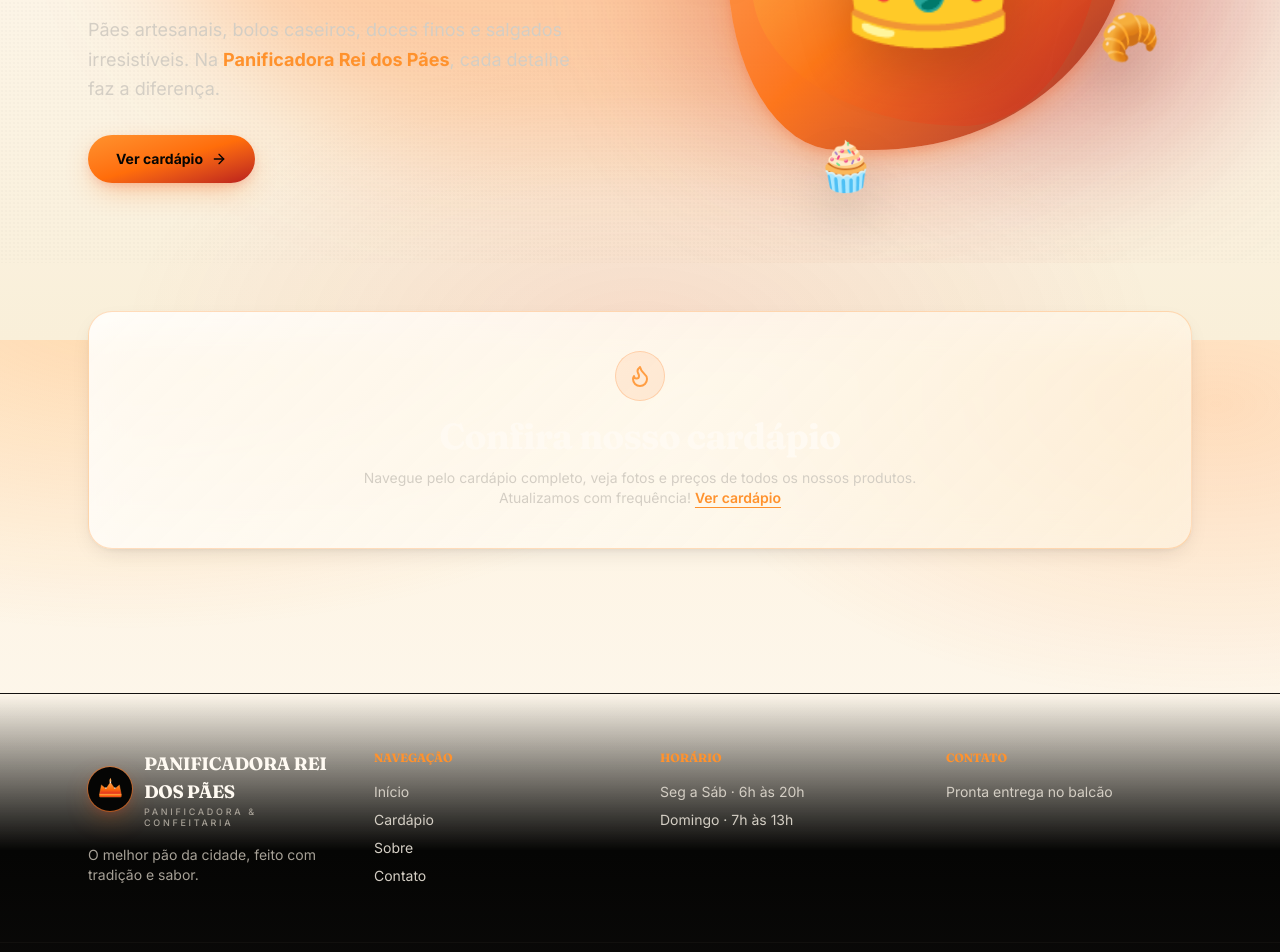
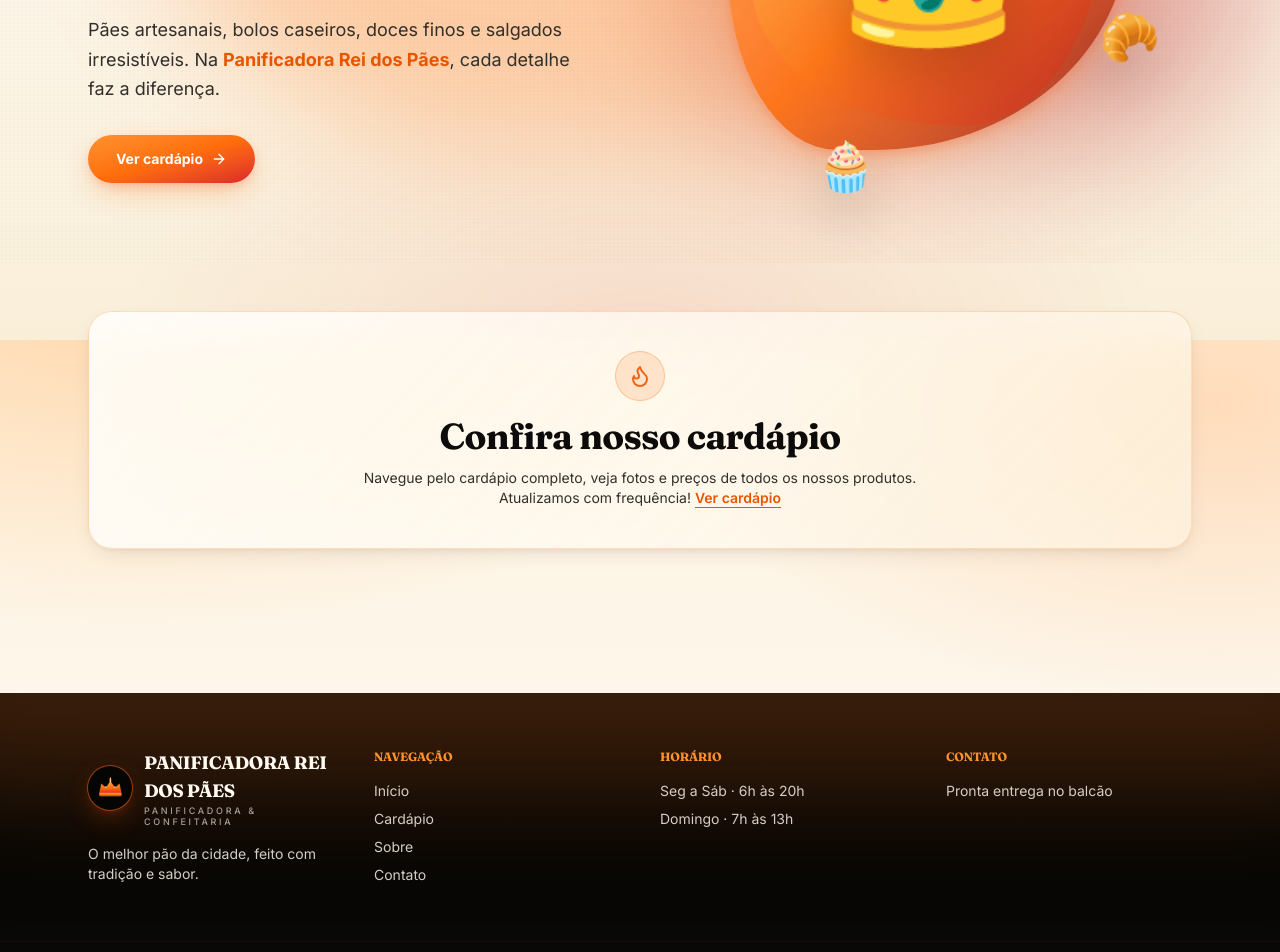
Before and after one commit to Ezequiel-o-Rodrigues/panificadora-rei-dos-paes, a Next.js app: page / in a window 1280 px wide. Shown: the part 460-1412 px from the top of the page. Built offline with nearby package versions, Linux system fonts and the light colour scheme; no server answers.

Commit message:
fix: update color scheme and improve header styles for better visibility

```diff
--- a/app/(public)/page.tsx
+++ b/app/(public)/page.tsx
@@ -27,24 +27,24 @@ export default function HomePage() {
         />
         <div className="mx-auto grid max-w-6xl gap-12 px-4 pb-20 pt-12 sm:px-6 md:pt-20 lg:grid-cols-2 lg:pt-28">
           <div className="flex flex-col justify-center">
-            <span className="inline-flex w-fit items-center gap-2 rounded-full border border-flame-500/40 bg-flame-500/10 px-4 py-1.5 text-xs font-semibold uppercase tracking-[0.2em] text-flame-300 backdrop-blur">
+            <span className="inline-flex w-fit items-center gap-2 rounded-full border border-flame-500/40 bg-flame-500/10 px-4 py-1.5 text-xs font-semibold uppercase tracking-[0.2em] text-flame-600 backdrop-blur">
               <Flame className="h-3.5 w-3.5 animate-flicker" />
               {hero.tagline}
             </span>
-            <h1 className="mt-6 font-display text-5xl font-bold leading-[1.02] text-ivory-50 sm:text-6xl lg:text-7xl">
+            <h1 className="mt-6 font-display text-5xl font-bold leading-[1.02] text-onyx-900 sm:text-6xl lg:text-7xl">
               {hero.titulo}
               <br />
               <span className="text-gradient-flame">{hero.tituloDestaque}</span>
             </h1>
-            <p className="mt-6 max-w-lg text-base leading-relaxed text-onyx-200 sm:text-lg">
+            <p className="mt-6 max-w-lg text-base leading-relaxed text-onyx-600 sm:text-lg">
               {hero.descricao} Na{" "}
-              <strong className="text-flame-400">{TENANT_CONFIG.nome}</strong>,
+              <strong className="text-flame-600">{TENANT_CONFIG.nome}</strong>,
               cada detalhe faz a diferença.
             </p>
             <div className="mt-8 flex flex-wrap gap-3">
               <Link
                 href="/cardapio"
-                className="group inline-flex items-center gap-2 rounded-full bg-gradient-to-br from-flame-400 via-flame-500 to-rust-600 px-7 py-3.5 text-sm font-bold text-onyx-950 shadow-flame transition hover:shadow-glow-lg"
+                className="group inline-flex items-center gap-2 rounded-full bg-gradient-to-br from-flame-400 via-flame-500 to-rust-500 px-7 py-3.5 text-sm font-bold text-white shadow-flame transition hover:shadow-glow-lg"
               >
                 Ver cardápio
                 <ArrowRight className="h-4 w-4 transition group-hover:translate-x-1" />
@@ -54,7 +54,7 @@ export default function HomePage() {
                   href={instagramUrl}
                   target="_blank"
                   rel="noreferrer"
-                  className="inline-flex items-center gap-2 rounded-full border border-flame-500/40 bg-onyx-900/60 px-6 py-3.5 text-sm font-semibold text-ivory-50 backdrop-blur transition hover:border-flame-500 hover:bg-onyx-800"
+                  className="inline-flex items-center gap-2 rounded-full border border-flame-500/40 bg-white/70 px-6 py-3.5 text-sm font-semibold text-onyx-800 backdrop-blur transition hover:border-flame-500 hover:bg-flame-500/10"
                 >
                   <InstagramIcon className="h-4 w-4" />
                   {instagramHandle}
@@ -64,23 +64,23 @@ export default function HomePage() {
             {TENANT_CONFIG.contato.telefone && (
               <div className="mt-10 grid grid-cols-2 gap-4 text-sm sm:max-w-md">
                 <div className="flex items-start gap-3">
-                  <div className="rounded-full bg-flame-500/10 p-2 text-flame-400 ring-1 ring-flame-500/30">
+                  <div className="rounded-full bg-flame-500/10 p-2 text-flame-600 ring-1 ring-flame-500/30">
                     <Clock className="h-4 w-4" />
                   </div>
                   <div>
-                    <div className="font-semibold text-ivory-50">Aberto agora</div>
-                    <div className="text-xs text-onyx-300">Confira nosso horário</div>
+                    <div className="font-semibold text-onyx-900">Aberto agora</div>
+                    <div className="text-xs text-onyx-500">Confira nosso horário</div>
                   </div>
                 </div>
                 <div className="flex items-start gap-3">
-                  <div className="rounded-full bg-flame-500/10 p-2 text-flame-400 ring-1 ring-flame-500/30">
+                  <div className="rounded-full bg-flame-500/10 p-2 text-flame-600 ring-1 ring-flame-500/30">
                     <MapPin className="h-4 w-4" />
                   </div>
                   <div>
-                    <div className="font-semibold text-ivory-50">
+                    <div className="font-semibold text-onyx-900">
                       {TENANT_CONFIG.contato.telefone}
                     </div>
-                    <div className="text-xs text-onyx-300">Ligue ou visite</div>
+                    <div className="text-xs text-onyx-500">Ligue ou visite</div>
                   </div>
                 </div>
               </div>
@@ -117,18 +117,18 @@ export default function HomePage() {
 
       <section className="mx-auto max-w-6xl px-4 py-12 sm:px-6">
         <div className="glass rounded-3xl p-8 text-center sm:p-10">
-          <div className="mx-auto flex h-12 w-12 items-center justify-center rounded-2xl bg-flame-500/10 ring-1 ring-flame-500/30">
-            <Flame className="h-6 w-6 text-flame-400 animate-flicker" />
+          <div className="mx-auto flex h-12 w-12 items-center justify-center rounded-2xl bg-flame-500/15 ring-1 ring-flame-500/40">
+            <Flame className="h-6 w-6 text-flame-600 animate-flicker" />
           </div>
-          <h2 className="mt-4 font-display text-3xl font-bold text-ivory-50 sm:text-4xl">
+          <h2 className="mt-4 font-display text-3xl font-bold text-onyx-900 sm:text-4xl">
             Confira nosso cardápio
           </h2>
-          <p className="mx-auto mt-3 max-w-xl text-sm text-onyx-200">
+          <p className="mx-auto mt-3 max-w-xl text-sm text-onyx-600">
             Navegue pelo cardápio completo, veja fotos e preços de todos os
             nossos produtos. Atualizamos com frequência!{" "}
             <Link
               href="/cardapio"
-              className="font-semibold text-flame-400 underline underline-offset-4"
+              className="font-semibold text-flame-600 underline underline-offset-4 hover:text-flame-700"
             >
               Ver cardápio
             </Link>
--- a/app/(public)/sobre/page.tsx
+++ b/app/(public)/sobre/page.tsx
@@ -5,10 +5,10 @@ export const metadata = { title: "Sobre" };
 export default function SobrePage() {
   return (
     <div className="mx-auto max-w-3xl px-4 py-20 sm:px-6">
-      <h1 className="font-display text-5xl font-bold text-ivory-50">
+      <h1 className="font-display text-5xl font-bold text-onyx-900">
         Nossa <span className="text-gradient-flame">história</span>
       </h1>
-      <p className="mt-6 text-lg text-onyx-200">
+      <p className="mt-6 text-lg text-onyx-600">
         A {TENANT_CONFIG.nome} nasceu do sonho de atender o bairro com qualidade
         e atenção aos detalhes. Em breve contaremos toda a história por aqui.
       </p>
--- a/app/globals.css
+++ b/app/globals.css
@@ -121,6 +121,23 @@ body {
   box-shadow: var(--shadow-deep);
 }
 
+/* Dentro do admin, .glass volta a ser escuro para preservar o design do painel */
+.admin-scope .glass {
+  background: linear-gradient(
+    135deg,
+    rgba(62, 48, 38, 0.78),
+    rgba(38, 28, 22, 0.62)
+  );
+  border: 1px solid rgba(255, 140, 40, 0.22);
+  box-shadow: var(--shadow-deep);
+}
+.admin-scope .bg-grain {
+  background-image: radial-gradient(
+    rgba(255, 255, 255, 0.04) 1px,
+    transparent 1px
+  );
+}
+
 .glass-flame {
   background: linear-gradient(
     135deg,
--- a/components/admin/AdminShell.tsx
+++ b/components/admin/AdminShell.tsx
@@ -16,7 +16,7 @@ function ShellInner({
   const { collapsed } = useSidebar();
 
   return (
-    <div className="flex min-h-dvh">
+    <div className="admin-scope flex min-h-dvh bg-onyx-950 text-ivory-50">
       <aside
         className={cn(
           "sticky top-0 hidden h-dvh shrink-0 border-r border-onyx-800/70 bg-onyx-950/80 backdrop-blur-xl md:flex md:flex-col transition-all duration-300 overflow-hidden",
--- a/components/public/SiteFooter.tsx
+++ b/components/public/SiteFooter.tsx
@@ -9,11 +9,15 @@ export function SiteFooter() {
     ? `https://www.instagram.com/${instagramHandle.replace(/^@/, "")}/`
     : null;
   return (
-    <footer className="mt-24 border-t border-onyx-800/70 bg-gradient-to-b from-transparent via-onyx-950 to-onyx-900">
-      <div className="mx-auto grid max-w-6xl gap-10 px-4 py-14 sm:grid-cols-2 sm:px-6 lg:grid-cols-4">
+    <footer className="relative mt-24 overflow-hidden bg-gradient-to-b from-onyx-900 via-onyx-950 to-onyx-900 text-ivory-100">
+      <div
+        aria-hidden
+        className="pointer-events-none absolute -top-24 left-1/2 h-48 w-[120%] -translate-x-1/2 rounded-full bg-flame-500/20 blur-3xl"
+      />
+      <div className="relative mx-auto grid max-w-6xl gap-10 px-4 py-14 sm:grid-cols-2 sm:px-6 lg:grid-cols-4">
         <div className="space-y-4">
           <Logo />
-          <p className="max-w-xs text-sm text-onyx-300">
+          <p className="max-w-xs text-sm text-onyx-200">
             {TENANT_CONFIG.metatags.descricao}
           </p>
           {instagramUrl && (
@@ -33,10 +37,10 @@ export function SiteFooter() {
             Navegação
           </h4>
           <ul className="mt-4 space-y-2 text-sm text-onyx-200">
-            <li><Link href="/" className="transition hover:text-flame-400">Início</Link></li>
-            <li><Link href="/cardapio" className="transition hover:text-flame-400">Cardápio</Link></li>
-            <li><Link href="/sobre" className="transition hover:text-flame-400">Sobre</Link></li>
-            <li><Link href="/contato" className="transition hover:text-flame-400">Contato</Link></li>
+            <li><Link href="/" className="transition hover:text-flame-300">Início</Link></li>
+            <li><Link href="/cardapio" className="transition hover:text-flame-300">Cardápio</Link></li>
+            <li><Link href="/sobre" className="transition hover:text-flame-300">Sobre</Link></li>
+            <li><Link href="/contato" className="transition hover:text-flame-300">Contato</Link></li>
           </ul>
         </div>
         <div>
@@ -60,7 +64,7 @@ export function SiteFooter() {
           </ul>
         </div>
       </div>
-      <div className="border-t border-onyx-800/70 py-6 text-center text-xs text-onyx-400">
+      <div className="relative border-t border-onyx-800/70 py-6 text-center text-xs text-onyx-400">
         © {new Date().getFullYear()} {TENANT_CONFIG.nome}. Todos os direitos reservados.
       </div>
     </footer>
```
Also changed, not shown: app/(public)/cardapio/_components/CardapioInterativo.tsx (+11 -11 lines), app/(public)/cardapio/page.tsx (+7 -7 lines), app/(public)/contato/page.tsx (+5 -5 lines), app/login/page.tsx (+9 -9 lines).
